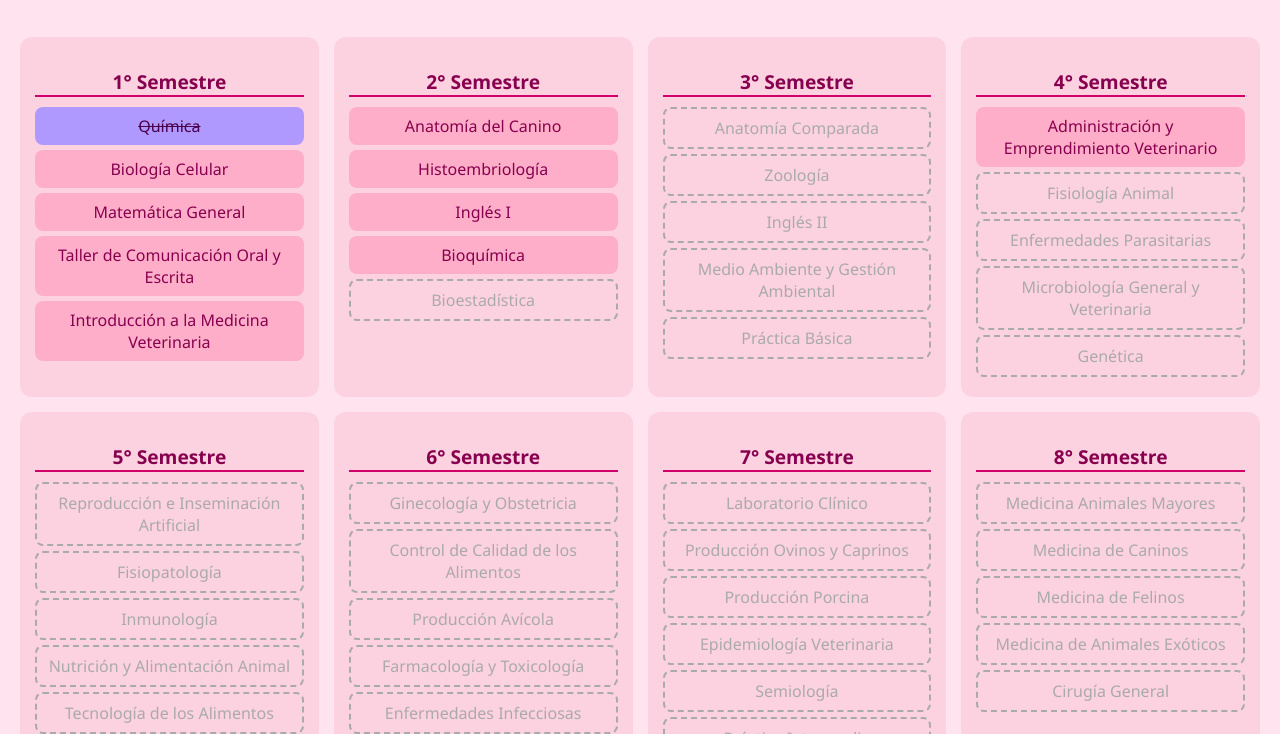
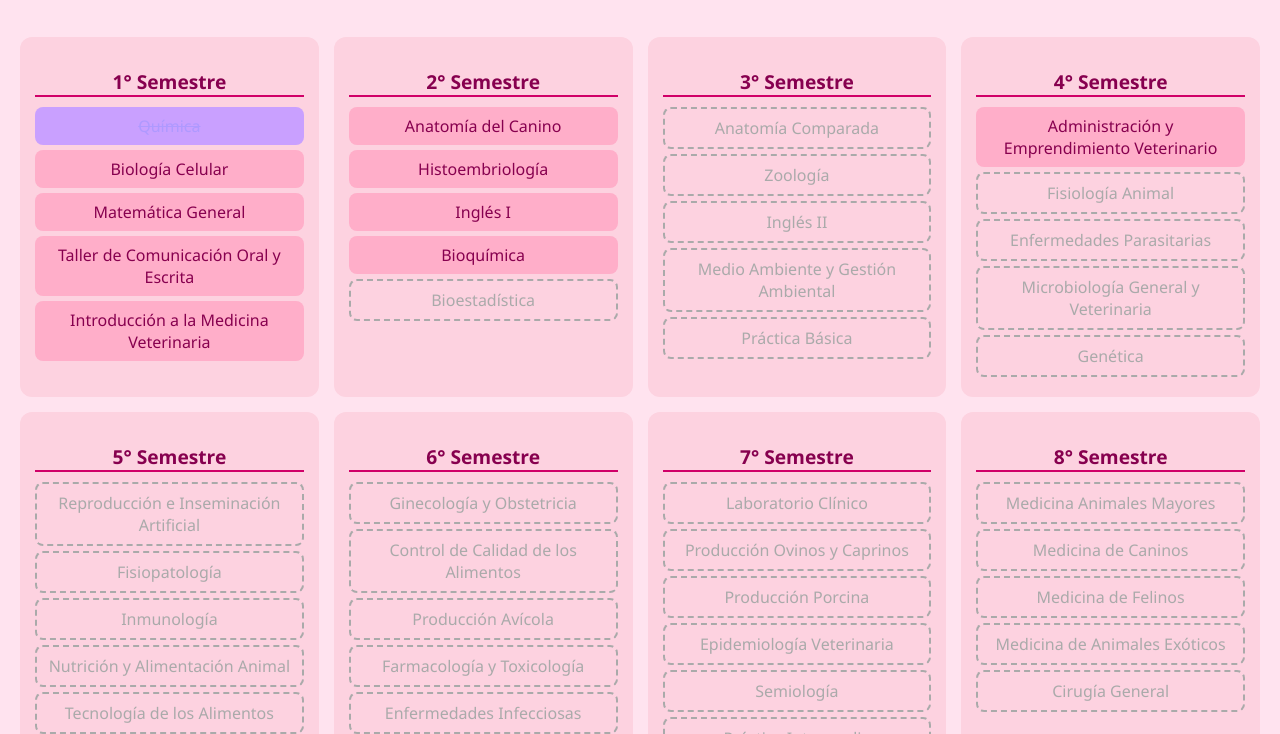
Before and after one commit to caarolineenr/medvetudla, a plain HTML site: page index.html in a window 1280 px wide. Both pictures are taken after a click on the element "Química". Shown: the part 66-800 px from the top of the page. Drawn offline with Linux system fonts and the light colour scheme.

Commit message:
Update style.css

```diff
--- a/style.css
+++ b/style.css
@@ -50,9 +50,9 @@ h1 {
 }
 
 .subject.completed {
-  background-color: #af99ff;
+  background-color: #c9a0ff;
   text-decoration: line-through;
-  color: #4a004a;
+  color: #af99ff;
 }
 
 .subject:hover:not(.locked):not(.completed) {
```
